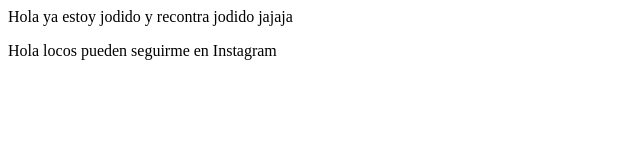
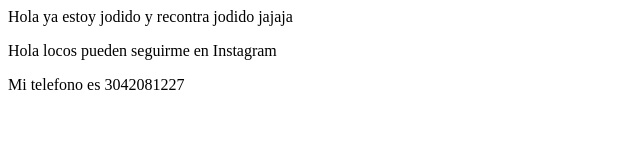
Before and after one commit to WilmarAGM/personalprojects, a plain HTML site: page index.html in a window 1280 px wide. Shown: the whole page, without its empty margins (0-640 px from the left). Drawn offline with Linux system fonts and the light colour scheme.

Commit message:
Tercera prueba

```diff
--- a/index.html
+++ b/index.html
@@ -13,5 +13,8 @@
     <p>
         Hola locos pueden seguirme en Instagram
     </p>
+    <p>
+        Mi telefono es 3042081227
+    </p>
 </body>
 </html>
```
